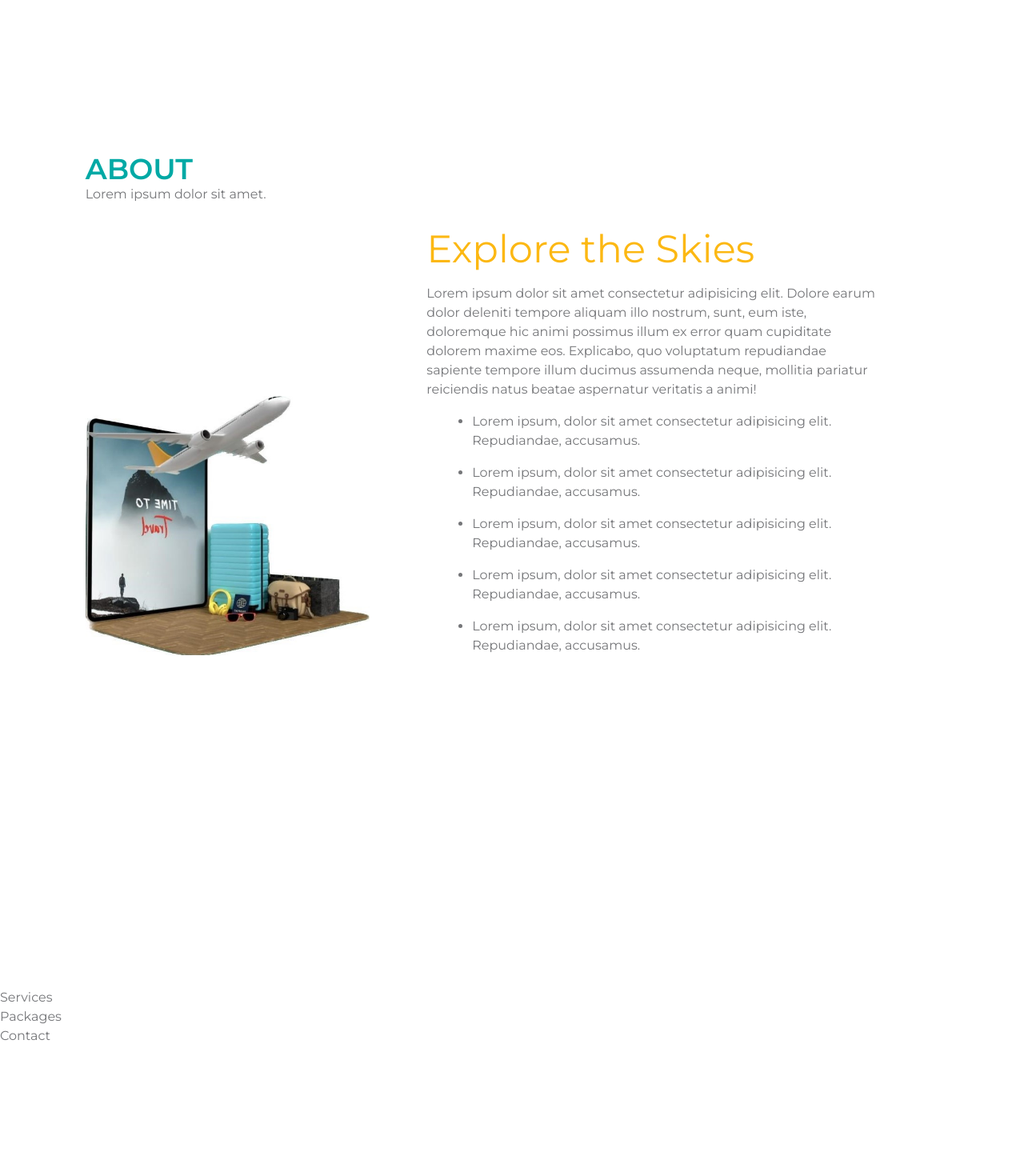
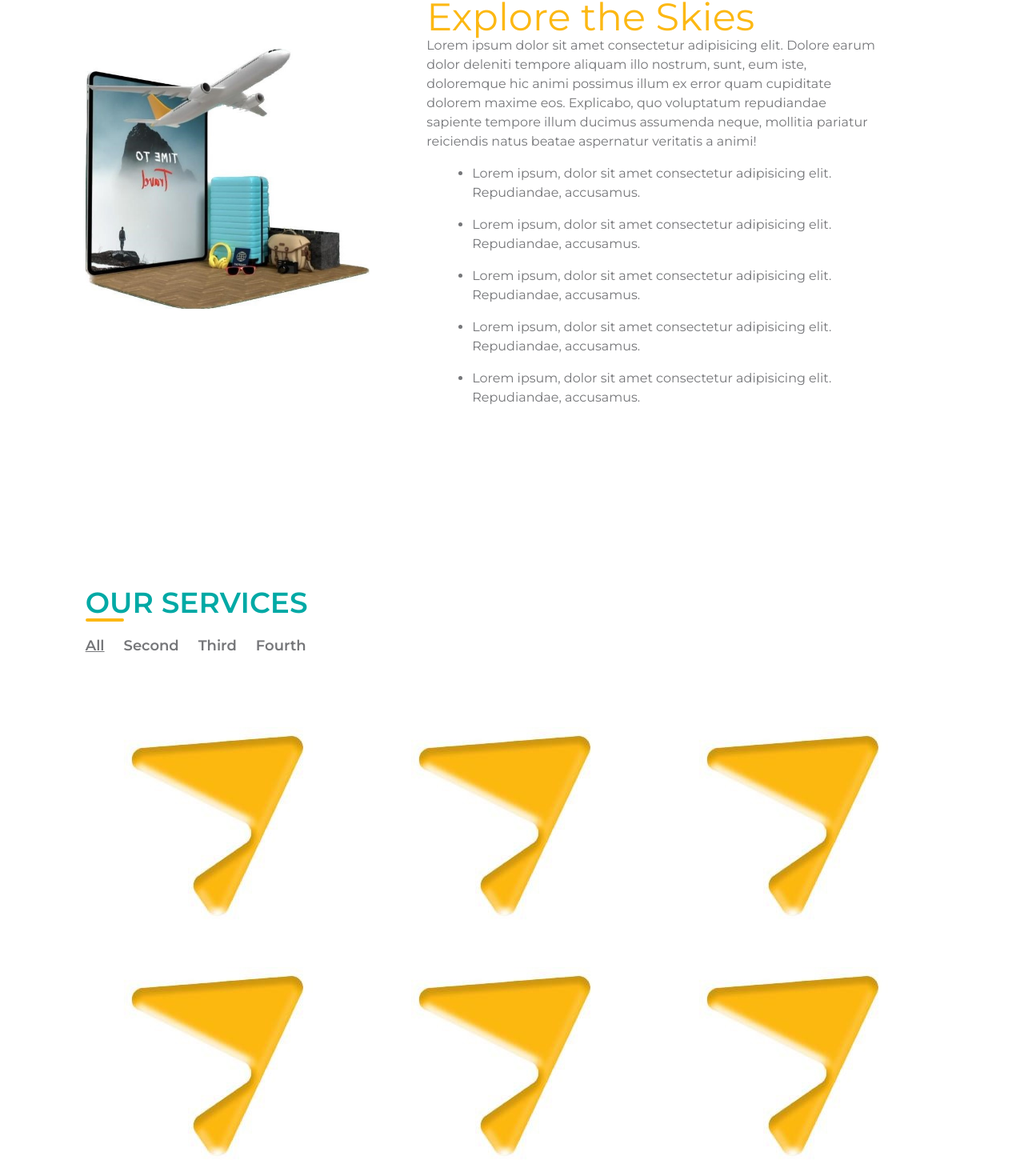
Before and after one commit to shifanafin/Airwings, a React (Vite) app: page / in a window 1280 px wide. Shown: the part 737-2207 px from the top of the page at 80% size. Before the commit the page ends 2044 px from the top, so only its background shows below. Built offline with nearby package versions, Linux system fonts and the light colour scheme.

Commit message:
Service section and layouts completed

```diff
--- a/src/data.js
+++ b/src/data.js
@@ -1,41 +1,104 @@
 import hero from "./assets/hero.jpg";
-
-
+import service from "../src/assets/service.jpg"
 
 export const navData = {
-    items :[
-        {href:"home",name:"Home"},
-        {href:"about",name:"About"},
-      {  href:"service",name:"Services"},
-       { href:"packages",name:"Special Packages"},
-       { href:"contact",name:"Contact"}
-    ]
-}
+  items: [
+    { href: "home", name: "Home" },
+    { href: "about", name: "About" },
+    { href: "service", name: "Services" },
+    { href: "packages", name: "Special Packages" },
+    { href: "contact", name: "Contact" },
+  ],
+};
 
 export const heroData = {
-    title: ' AirWings.',
+  title: " AirWings.",
   paragraph:
     " At AirWings, we believe that traveling should be an extraordinary experience. As a premier flight company, we are dedicated to providing our passengers with the highest level of comfort, safety, and exceptional service. Whether you're  traveling for business or pleasure, we are here to make your journey seamless and memorable.",
-    btnText: 'Contact Us',
-
-
-
-
+  btnText: "Contact Us",
 };
 
-
-
-
 export const aboutData = {
-    heading:" Explore the Skies",
-    description:"Lorem ipsum dolor sit amet consectetur adipisicing elit. Dolore earum dolor deleniti tempore aliquam illo nostrum, sunt, eum iste, doloremque hic animi possimus illum ex error quam cupiditate dolorem maxime eos. Explicabo, quo voluptatum repudiandae sapiente tempore illum ducimus assumenda neque, mollitia pariatur reiciendis natus beatae aspernatur veritatis a animi!",
+  heading: " Explore the Skies",
+  description:
+    "Lorem ipsum dolor sit amet consectetur adipisicing elit. Dolore earum dolor deleniti tempore aliquam illo nostrum, sunt, eum iste, doloremque hic animi possimus illum ex error quam cupiditate dolorem maxime eos. Explicabo, quo voluptatum repudiandae sapiente tempore illum ducimus assumenda neque, mollitia pariatur reiciendis natus beatae aspernatur veritatis a animi!",
   lists: [
     " Lorem ipsum, dolor sit amet consectetur adipisicing elit. Repudiandae, accusamus.",
     " Lorem ipsum, dolor sit amet consectetur adipisicing elit. Repudiandae, accusamus.",
     " Lorem ipsum, dolor sit amet consectetur adipisicing elit. Repudiandae, accusamus.",
     " Lorem ipsum, dolor sit amet consectetur adipisicing elit. Repudiandae, accusamus.",
-        " Lorem ipsum, dolor sit amet consectetur adipisicing elit. Repudiandae, accusamus."
-      ]
+    " Lorem ipsum, dolor sit amet consectetur adipisicing elit. Repudiandae, accusamus.",
+  ],
+};
 
 
-}
+
+export const Servicebtns = [
+  { id: 1, name: "All", value: "all" },
+  { id: 2, name: "Second", value: "second" },
+  { id: 3, name: "Third", value: "third" },
+  { id: 4, name: "Fourth", value: "fourth" },
+];
+
+export const ServiceData = [
+  {
+    id: 1,
+    image: service,
+    description:"wfkjijdfn iasjdnfkjas dnclkwaflkasdnl kawnmflkawnflkjw nfkj3ni3j4nfkj34nfjfije",
+    value: "first",
+  },
+  {
+    id: 2,
+    image: service,
+    description:"wfkjijdfn iasjdnfkjas dnclkwaflkasdnl kawnmflkawnflkjw nfkj3ni3j4nfkj34nfjfije",
+    value: "second",
+  },
+  {
+    id: 3,
+    image: service,
+    description:"wfkjijdfn iasjdnfkjas dnclkwaflkasdnl kawnmflkawnflkjw nfkj3ni3j4nfkj34nfjfije",
+    value: "second",
+  },
+  {
+    id: 4,
+    image:service,
+    description:"wfkjijdfn iasjdnfkjas dnclkwaflkasdnl kawnmflkawnflkjw nfkj3ni3j4nfkj34nfjfije",
+    value: "third",
+  },
+  {
+    id: 5,
+    image: service,
+    description:"wfkjijdfn iasjdnfkjas dnclkwaflkasdnl kawnmflkawnflkjw nfkj3ni3j4nfkj34nfjfije",
+    value: "third",
+  },
+  {
+    id: 6,
+    image: service,
+    description:"wfkjijdfn iasjdnfkjas dnclkwaflkasdnl kawnmflkawnflkjw nfkj3ni3j4nfkj34nfjfije",
+    value: "third",
+  },
+  {
+    id: 7,
+    image: service,
+    description:"wfkjijdfn iasjdnfkjas dnclkwaflkasdnl kawnmflkawnflkjw nfkj3ni3j4nfkj34nfjfije",
+    value: "third",
+  },
+  {
+    id: 8,
+    image: service,
+    description:"wfkjijdfn iasjdnfkjas dnclkwaflkasdnl kawnmflkawnflkjw nfkj3ni3j4nfkj34nfjfije",
+    value: "fourth",
+  },
+  {
+    id: 9,
+    image:service,
+    description:"wfkjijdfn iasjdnfkjas dnclkwaflkasdnl kawnmflkawnflkjw nfkj3ni3j4nfkj34nfjfije",
+    value: "fourth",
+  },
+  {
+    id: 10,
+    image:service,
+    description:"wfkjijdfn iasjdnfkjas dnclkwaflkasdnl kawnmflkawnflkjw nfkj3ni3j4nfkj34nfjfije",
+    value: "fourth",
+  },
+];
--- a/src/views/About.jsx
+++ b/src/views/About.jsx
@@ -6,79 +6,76 @@ import { aboutData } from "../data";
 const About = () => {
   const { heading, description, lists } = aboutData;
   return (
-    <div >
-      <div id="about" className="xs:py-32 sm:py-32 xs:h-full xs:pb-0">
-        <div className="xs:mb-8 sm:mb-8 w-5/6 mx-auto mt-0">
+    <div id="about" className="sm:w-full sm:h-full">
+      &nbsp;
+      <div className="pt-32 ">
+        <div className="mx-auto w-5/6 ">
+
+            <div>
               <h1 className="text-4xl font-bold text-blue-main   ">ABOUT</h1>
               <p>Lorem ipsum dolor sit amet.</p>
             </div>
-        <div className="sm:flex mx-auto  w-5/6 items-center justify-center sm:h-5/6 ">
+
+          <div className="sm:flex   items-center justify-center">
+            <div className="sm:flex mx-auto    ">
+              <motion.div
+                initial="hidden"
+                whileInView="visible"
+                viewport={{ once: true, amount: 0.5 }}
+                transition={{ duration: 3 }}
+                variants={{
+                  hidden: { opacity: 0, x: -100 },
+                  visible: { opacity: 1, x: 0 },
+                }}
+                className=" sm:basis-2/5 pt-16"
+              >
+                <img src={about} alt="about_image" />
+              </motion.div>
+
+              <div className="flex  basis-4/5 items-start sm:mt-0 xs:mt-6 justify-start">
                 <motion.div
                   initial="hidden"
                   whileInView="visible"
                   viewport={{ once: true, amount: 0.5 }}
                   transition={{ duration: 0.5 }}
                   variants={{
-              hidden: { opacity: 0, x: -100 },
+                    hidden: { opacity: 0, x: 100 },
                     visible: { opacity: 1, x: 0 },
                   }}
-            className=" sm:basis-2/5 mb-20 "
+                  className="basis-4/5 mx-auto "
                 >
-            <img src={about} alt="about_image" />
-          </motion.div>
-
-          <div className="flex sm:mb-72 basis-4/5 items-start sm:mt-0 xs:mt-6 justify-start">
-            <div className="basis-4/5 mx-auto ">
                   {/* heading and paragraph */}
 
-              <motion.div
-                initial="hidden"
-                whileInView="visible"
-                viewport={{ once: true, amount: 0.5 }}
-                transition={{ duration: 0.5 }}
-                variants={{
-                  hidden: { opacity: 0, x: -100 },
-                  visible: { opacity: 1, x: 0 },
-                }}
-              >
+                  <div>
                     <h1 className="xs:text-3xl sm:text-5xl text-yellow-main">
                       {heading}
                     </h1>
-              </motion.div>
-              <motion.div
-                className="mt-5"
-                initial="hidden"
-                whileInView="visible"
-                viewport={{ once: true, amount: 0.5 }}
-                transition={{ delay: 0.2, duration: 0.5 }}
-                variants={{
-                  hidden: { opacity: 0, x: 100 },
-                  visible: { opacity: 1, x: 0 },
-                }}
-              >
+                  </div>
+                  <div>
                     <p className="sm:text-start">{description}</p>
-
-              </motion.div>
+                  </div>
                   <div className="flex w-4/5 mx-auto mt-4">
                     <ul className=" flex flex-col gap-4 text-md">
                       {lists.map((item, index) => (
                         <motion.li
+                          initial={{ x: 20 }}
+                          animate={{ x: 0 }}
+                          transition={{ duration: 0.6, delay: index * 0.3 }}
                           className="list-disc"
-                      initial={{ opacity: 0, x: 20 }}
-                      animate={{ opacity: 1, x: 0 }}
-                      transition={{ duration: 0.5, delay: index *0.3 }}
                           key={index}
                         >
                           <motion.span
-                        initial={{ y: 20 }}
-                        animate={{ y: 0 }}
-                        transition={{ duration: 0.5, delay: index * 0.3 }}
+                            initial={{ x: 20 }}
+                            animate={{ x: 0 }}
+                            transition={{ duration: 0.6, delay: index * 0.3 }}
                           >
                             {item}
                           </motion.span>
                         </motion.li>
                       ))}
                     </ul>
+                  </div>
+                </motion.div>
               </div>
             </div>
           </div>
--- a/src/views/Services.jsx
+++ b/src/views/Services.jsx
@@ -1,12 +1,117 @@
-import React from 'react'
+import React, { useEffect, useState } from "react";
+import { motion, AnimatePresence } from "framer-motion";
+import { Servicebtns, ServiceData } from "../data";
 
 const Services = () => {
+  const [filterImage, setFilterImage] = useState(null);
+  const [activeButton, setActiveButton] = useState("all");
+  const [showAllImages, setShowAllImages] = useState(false);
+  useEffect(() => {
+    setFilterImage(ServiceData);
+  }, []);
+  const handleClick = (e) => {
+    let btnType = e.target.value;
+    setActiveButton(btnType)
+    const newFilterImage = ServiceData.filter((service) => {
+      return service.value === btnType;
+    });
+    btnType !== "all"
+      ? setFilterImage(newFilterImage)
+      : setFilterImage(ServiceData);
+      setShowAllImages(false);
+  };
+  const handleSeeMore = () => {
+    setShowAllImages(true);
+  };
+
+
   return (
-    <div>
-      Services
+    <div id="service">
+      &nbsp;
+      <div className="py-32">
+        <div className="mx-auto w-5/6 ">
+          <div>
+            <h1 className="text-4xl font-bold text-blue-main   ">
+              OUR SERVICES
+            </h1>
+            <div className="w-12 h-1 rounded-sm bg-yellow-main"></div>
+          </div>
+          <div className="flex flex-wrap justify-start gap-6 text-lg font-bold   cursor-pointer pt-4">
+            {Servicebtns.map((item, id) => {
+              const isActive = activeButton === item.value;
+              const buttonClassName = isActive ? "underline" : "hover:underline"
+              return (
+                <button
 
+                  key={id}
+                  value={item.value}
+                  onClick={handleClick}
+                  className={buttonClassName}
+                >
+                  {item.name}
+                </button>
+              );
+            })}
+          </div>
+
+          <AnimatePresence>
+            <motion.div className="grid xs:grid-cols-2 sm:grid-cols-3 mt-12 gap-3 ">
+              {filterImage &&
+                filterImage.slice(0, showAllImages ? filterImage.length : 6).map((filterImg) => {
+                  return (
+                    <motion.div
+                    layout
+                    initial={{opacity :0}}
+                    animate={{opacity :1}}
+                    exist={{opacity :0,transition:{duration:3}}}
+                    key={filterImage.id}
+                     className="mt-10   ">
+                      <ul>
+                        <li
+                          key={filterImg.id}
+                          className="relative inline-block "
+                        >
+                          <div className=" absolute flex items-center justify-center  p-5 z-30 flex-col  whitespace-normal bg-blue-main text-center  text-yellow-main opacity-0 transition duration-500 hover:opacity-90 rounded-md">
+                            <p className="sm:p-9 sm:mt-7">
+                              {filterImg.description}
+                            </p>
+                          </div>
+                          <div>
+                            <img src={filterImg.image} alt="images"></img>
+                          </div>
+                        </li>
+                      </ul>
+                    </motion.div>
+                  );
+                })}
+            </motion.div>
+          </AnimatePresence>
+
+          {!showAllImages && filterImage && filterImage.length > 6 && (
+            <div className="mt-4 text-center">
+              <button
+                className="bg-blue-main rounded-md w-28 h-9 text-yellow-main"
+                onClick={handleSeeMore}
+              >
+                View More
+              </button>
+            </div>
+          )}
+
+          {showAllImages && (
+            <div className="mt-4 text-center">
+              <button
+                className="bg-blue-main rounded-md w-28 h-9 text-yellow-main"
+                onClick={() => setShowAllImages(false)}
+              >
+                View Less
+              </button>
+            </div>
+          )}
+        </div>
+      </div>
     </div>
-  )
-}
+  );
+};
 
-export default Services
+export default Services;
```
Also changed, not shown: src/views/Home.jsx (+7 -4 lines), vite.config.js.timestamp-1687240236239-da7044ec13db2.mjs (added, +15 -0 lines), src/assets/service.jpg (added). Lines whose indentation alone changed are shown as unchanged.
